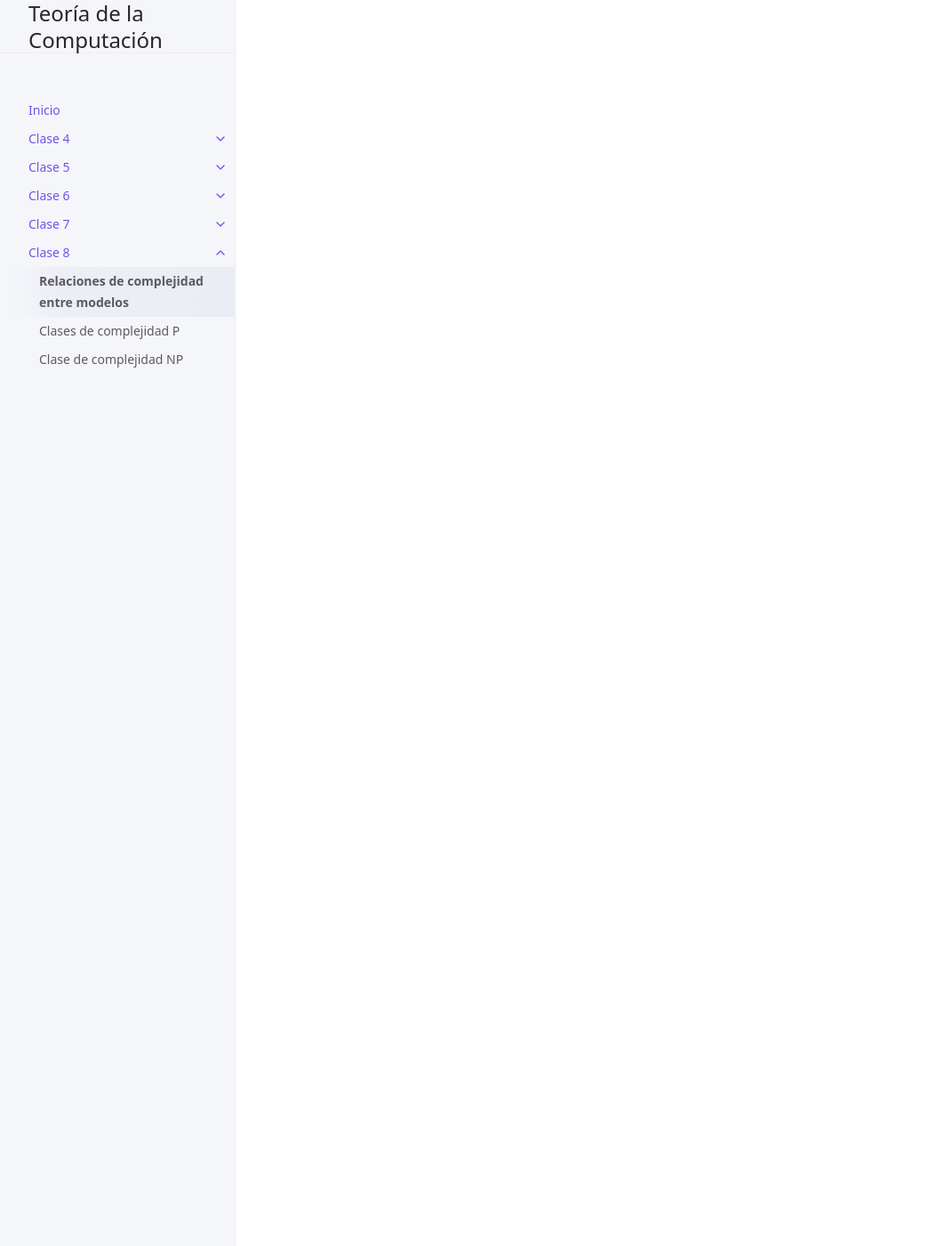
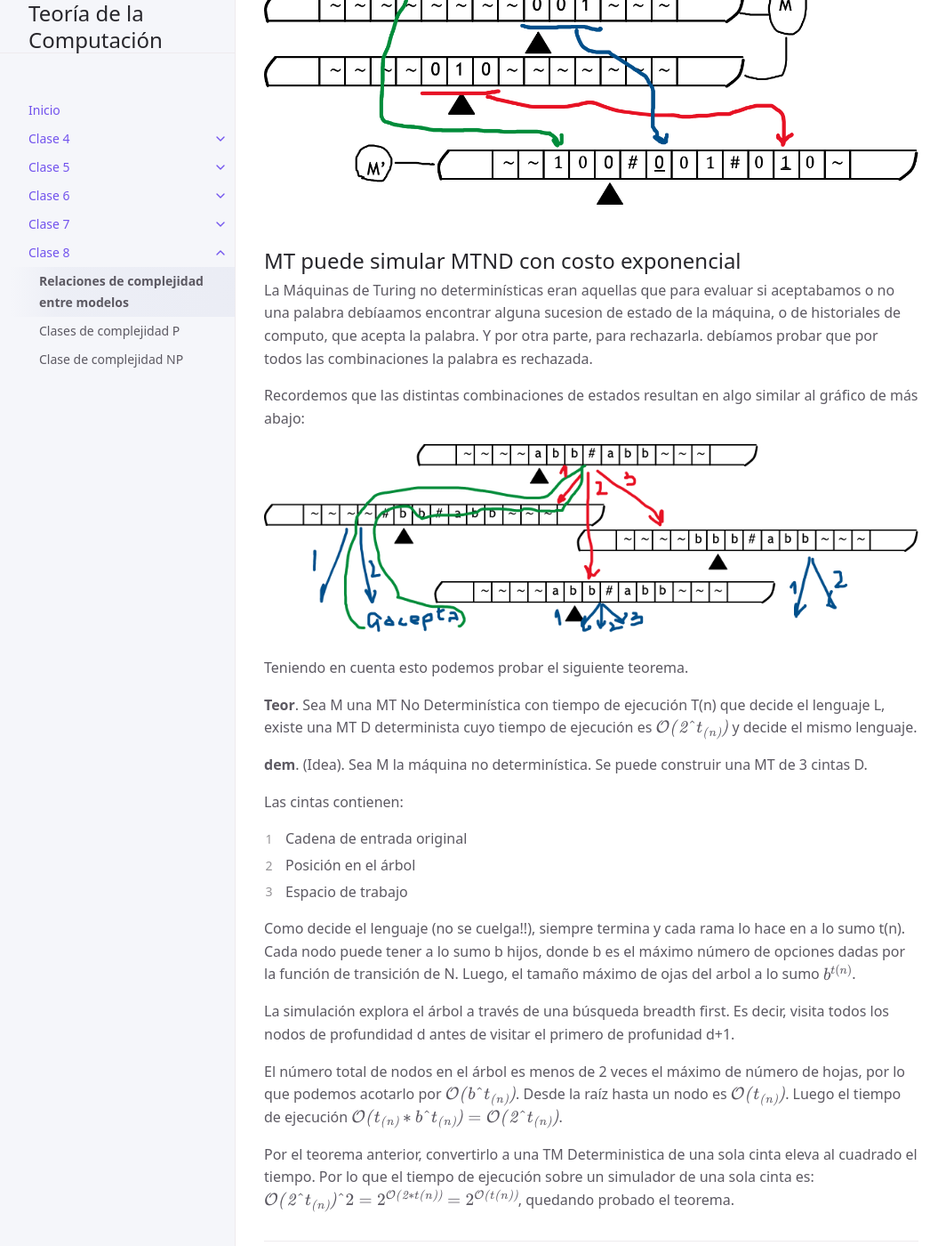
Before and after one commit to teoria-de-la-compu/teoria-de-la-compu.github.io, a Jekyll site: the page built from docs/clase-8/relaciones-de-complejidad-entre-modelos.md, in a window 1280 px wide and 1400 px high, scrolled down 696 px. Shown: the whole window at 89% size, without its empty margins (107-1171 px from the left). Built offline with Jekyll 4.4.1, drawn with Linux system fonts in a browser that asks for light colours; some of the changed text lies outside the part shown.

Commit message:
temas de la clase 8

```diff
--- a/docs/clase-8/relaciones-de-complejidad-entre-modelos.md
+++ b/docs/clase-8/relaciones-de-complejidad-entre-modelos.md
@@ -8,6 +8,10 @@ usemathjax: true
 ---
 # Relaciones de complejidad entre modelos
 
+Vamos a estudiar como la elección entre distintos modelos computacionales puede afectar la complejidad temporal de un lenguaje.
+
+Para eso vamos a considerar 3 modelos: las máquinas de Turing de una sola cinta, las multi-cinta y las no determinísticas.
+
 ## MT puede simular MT multicinta con costo polimonial
 
 Recordemos que vimos que las MT Multicinta y las estándar podían decidir los mismos lenguajes. En esa clase vimos que se podía simular una MT Multicinta con una MT normal.
@@ -16,6 +20,34 @@ Recordemos la función [$$ T_{peor}(n) $$](/docs/clase-7/complejidad-temporal/#m
 
 **Teor**. Sea M una MT Multicinta con tiempo de ejecución T(n), existe una MT M' de una sola cinta cuyo tiempo de ejecución es $$ \mathcal{O(T(n)^2)} $$.
 
-**dem**. Idea
+**dem**. (Idea). Recordemos cuando vimos que se podía llevar una máquina multi-cinta a una de una sola cinta concatenando en la cinta única los datos de las cintas múltiples. Simular cada paso toma $$ \mathcal{O(t(n))} $$, por lo que terminamos llegando a $$ \mathcal{O(t(n)^2)} $$ en total.
+
+![Máquina de Turing Multicinta](mt-multicinta.png){:class="img-responsive"}
 
 ## MT puede simular MTND con costo exponencial
+
+La Máquinas de Turing no determinísticas eran aquellas que para evaluar si aceptabamos o no una palabra debíaamos encontrar alguna sucesion de estado de la máquina, o de historiales de computo, que acepta la palabra. Y por otra parte, para rechazarla. debíamos probar que por todos las combinaciones la palabra es rechazada.
+
+Recordemos que las distintas combinaciones de estados resultan en algo similar al gráfico de más abajo:
+
+![Máquina de Turing No Determinística](mt-nodeterministica.png){:class="img-responsive"}
+
+Teniendo en cuenta esto podemos probar el siguiente teorema.
+
+**Teor**. Sea M una MT No Determinística con tiempo de ejecución T(n) que decide el lenguaje L, existe una MT D determinista cuyo tiempo de ejecución es $$ \mathcal{O(2ˆ{t_{(n)}})} $$ y decide el mismo lenguaje.
+
+**dem**. (Idea). Sea M la máquina no determinística. Se puede construir una MT de 3 cintas D.
+
+Las cintas contienen:
+
+1. Cadena de entrada original
+2. Posición en el árbol
+3. Espacio de trabajo
+
+Como decide el lenguaje (no se cuelga!!), siempre termina y cada rama lo hace en a lo sumo t(n). Cada nodo puede tener a lo sumo b hijos, donde b es el máximo número de opciones dadas por la función de transición de N. Luego, el tamaño máximo de ojas del arbol a lo sumo $$ b^{t(n)} $$.
+
+La simulación explora el árbol a través de una búsqueda breadth first. Es decir, visita todos los nodos de profundidad d antes de visitar el primero de profunidad d+1.
+
+El número total de nodos en el árbol es menos de 2 veces el máximo de número de hojas, por lo que podemos acotarlo por $$ \mathcal{O(bˆ{t_{(n)}})} $$. Desde la raíz hasta un nodo es $$ \mathcal{O(t_{(n)})} $$. Luego el tiempo de ejecución $$ \mathcal{O(t_{(n)}*bˆ{t_{(n)}})} = \mathcal{O(2ˆ{t_{(n)}})} $$.
+
+Por el teorema anterior, convertirlo a una TM Deterministica de una sola cinta eleva al cuadrado el tiempo. Por lo que el tiempo de ejecución sobre un simulador de una sola cinta es: $$ \mathcal{O(2ˆ{t_{(n)}})}ˆ2 = 2^{\mathcal{O(2*t(n))}} = 2^{\mathcal{O(t(n))}}$$, quedando probado el teorema.
```
Also changed, not shown: docs/clase-4/index.md (+2 -0 lines), docs/clase-8/clase-de-complejidad-p.md (+5 -1 lines), docs/clase-8/clases-de-complejidad-no-p.md (+2 -0 lines), docs/clase-8/relaciones-de-complejidad-entre-modelos/mt-multicinta.png (added), docs/clase-8/relaciones-de-complejidad-entre-modelos/mt-nodeterministica.png (added), 1 other file.
